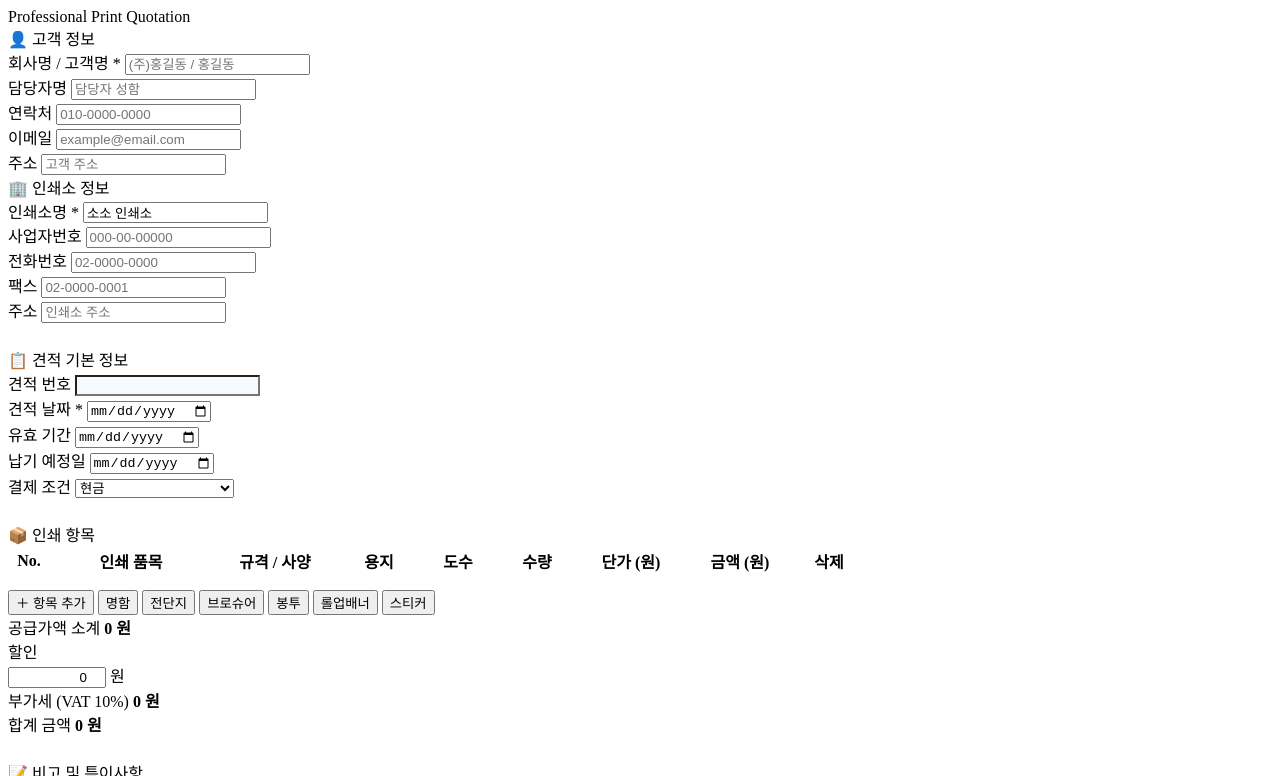
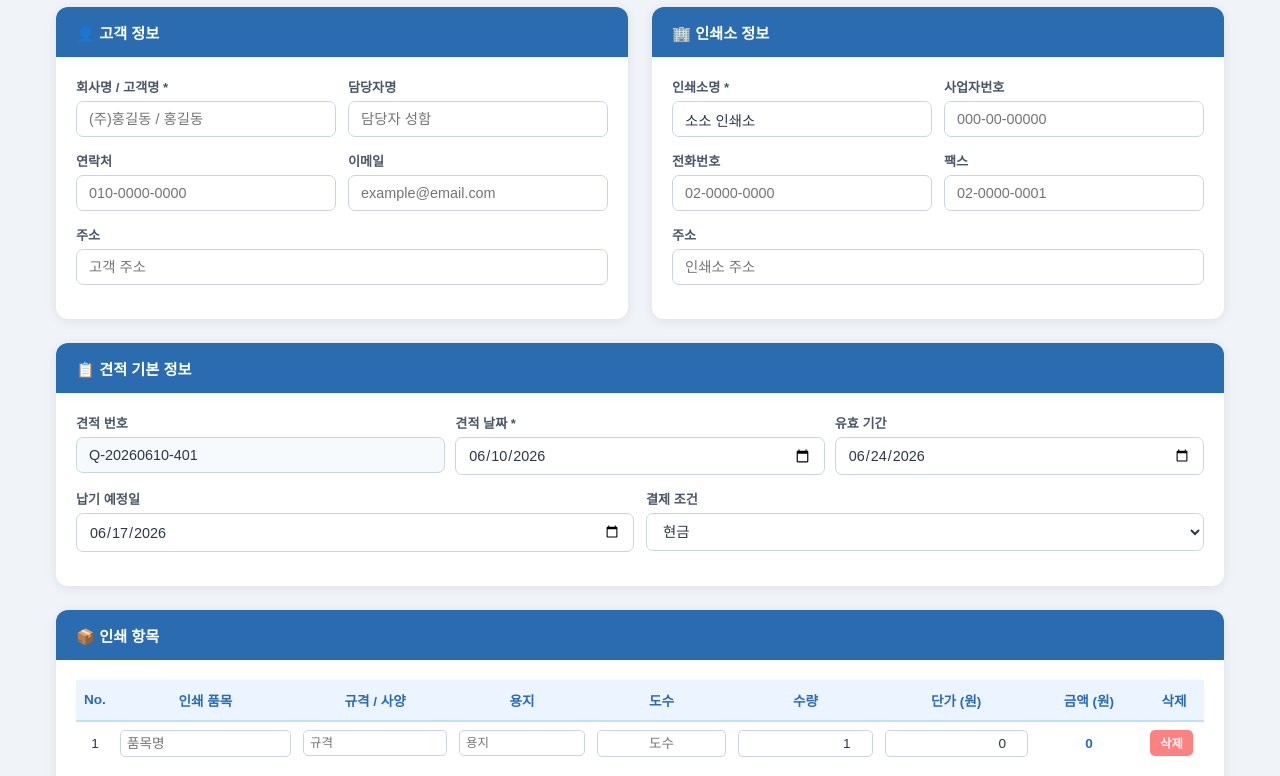
Before and after one commit to sek121370-lab/print-quote, a website: page docs/index.html in a window 1280 px wide. Shown: the part 89-865 px from the top of the page. Drawn offline with Linux system fonts and the light colour scheme; the site is published under a folder, as on GitHub Pages, so addresses that start at the root find nothing.

Commit message:
fix: GitHub Pages 경로 절대경로 → 상대경로 수정

```diff
--- a/docs/index.html
+++ b/docs/index.html
@@ -4,7 +4,7 @@
   <meta charset="UTF-8" />
   <meta name="viewport" content="width=device-width, initial-scale=1.0" />
   <title>인쇄소 견적서 시스템</title>
-  <link rel="stylesheet" href="/css/style.css" />
+  <link rel="stylesheet" href="css/style.css" />
 </head>
 <body>
 
@@ -210,6 +210,6 @@
 
 </div>
 
-<script src="/js/app.js"></script>
+<script src="js/app.js"></script>
 </body>
 </html>
```
